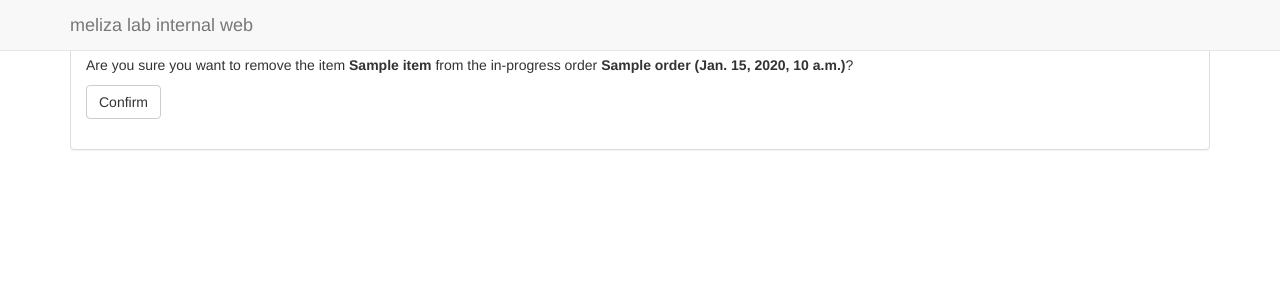
After one commit to melizalab/django-lab-inventory, a Django app: template inventory/templates/inventory/orderitem_confirm_delete.html in a window 1280 px wide. The commit adds this page. Shown: the top 300 px of the page. Run offline with Django 3.2, Linux system fonts and the light colour scheme; the template is opened without the code that fills it: most values are stand-ins (such as "Sample title", 1, 10 or a date in 2020); some libraries are stand-ins or nearby versions.

Commit message:
add delete confirmation view

```diff
--- a/inventory/templates/inventory/order.html
+++ b/inventory/templates/inventory/order.html
@@ -56,7 +56,7 @@
           <td><a href="{% url 'admin:inventory_orderitem_change' oit.id %}"
                  class="glyphicon glyphicon-edit" alt="[edit]" aria-label="Edit"></a></td>
 	  {% if not order.ordered %}
-          <td><a href="{% url 'admin:inventory_orderitem_delete' oit.id %}"
+          <td><a href="{% url 'inventory:remove_item_from_order' oit.id %}"
                  class="glyphicon glyphicon-trash" alt="[delete]" aria-label="Delete"></a></td>
 	  {% endif %}
         </tr>
--- /dev/null
+++ b/inventory/templates/inventory/orderitem_confirm_delete.html
@@ -0,0 +1,27 @@
+{% extends "base_view.html" %}
+{% load widget_tweaks %}
+
+{% block title %} meliza-lab : remove item from order  {% endblock %}
+
+{% block content %}
+
+<div class="panel panel-default">
+  <div class="panel-heading">
+    <h3 class="panel-title">Remove item from order</h3>
+  </div>
+  <div class="panel-body">
+    <form action="{% url 'inventory:remove_item_from_order' object.id %}" class="form-horizontal" method="post" role="form">
+      {% csrf_token %}
+      <p>Are you sure you want to remove the item <strong>{{object.item.name}}</strong> from the in-progress order <strong>{{object.order.name}} ({{object.order.order_date}})</strong>?</p>
+
+      <div class="form-group">
+        <div class="col-sm-10">
+          <button type="submit" name="confirm" class="btn btn-default">Confirm</button>
+        </div>
+      </div>
+
+    </form>
+  </div>
+</div>
+
+{% endblock %}
--- a/inventory/urls.py
+++ b/inventory/urls.py
@@ -16,4 +16,9 @@ urlpatterns = [
         views.OrderItemEntry.as_view(),
         name="add_item_to_order",
     ),
+    re_path(
+        r"^orderitems/(?P<pk>\d+)/delete/$",
+        views.OrderItemDelete.as_view(),
+        name="remove_item_from_order",
+    ),
 ]
```
Also changed, not shown: inventory/views.py (+7 -2 lines).
